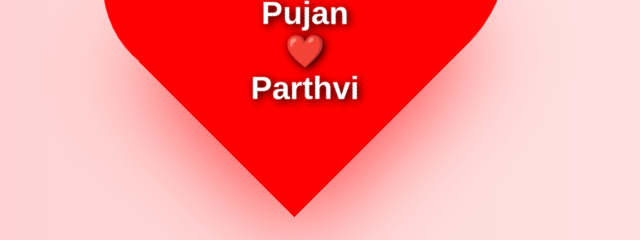
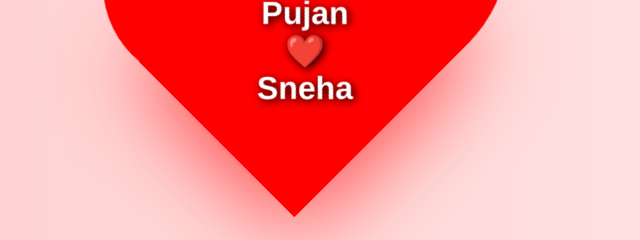
Before and after one commit to pujanpandit/heart, a plain HTML site: page index.html in a window 1280 px wide. Shown: the part 349-589 px from the top of the page, 335-975 px from the left. Drawn offline with Linux system fonts and the light colour scheme.

Commit message:
first commit

```diff
--- a/index.html
+++ b/index.html
@@ -11,7 +11,7 @@
   <div class="heart">
     <div class="names">
       <span>Pujan ❤️</span>
-      <span>Parthvi</span>
+      <span>Sneha</span>
     </div>
   </div>
 </body>
```
